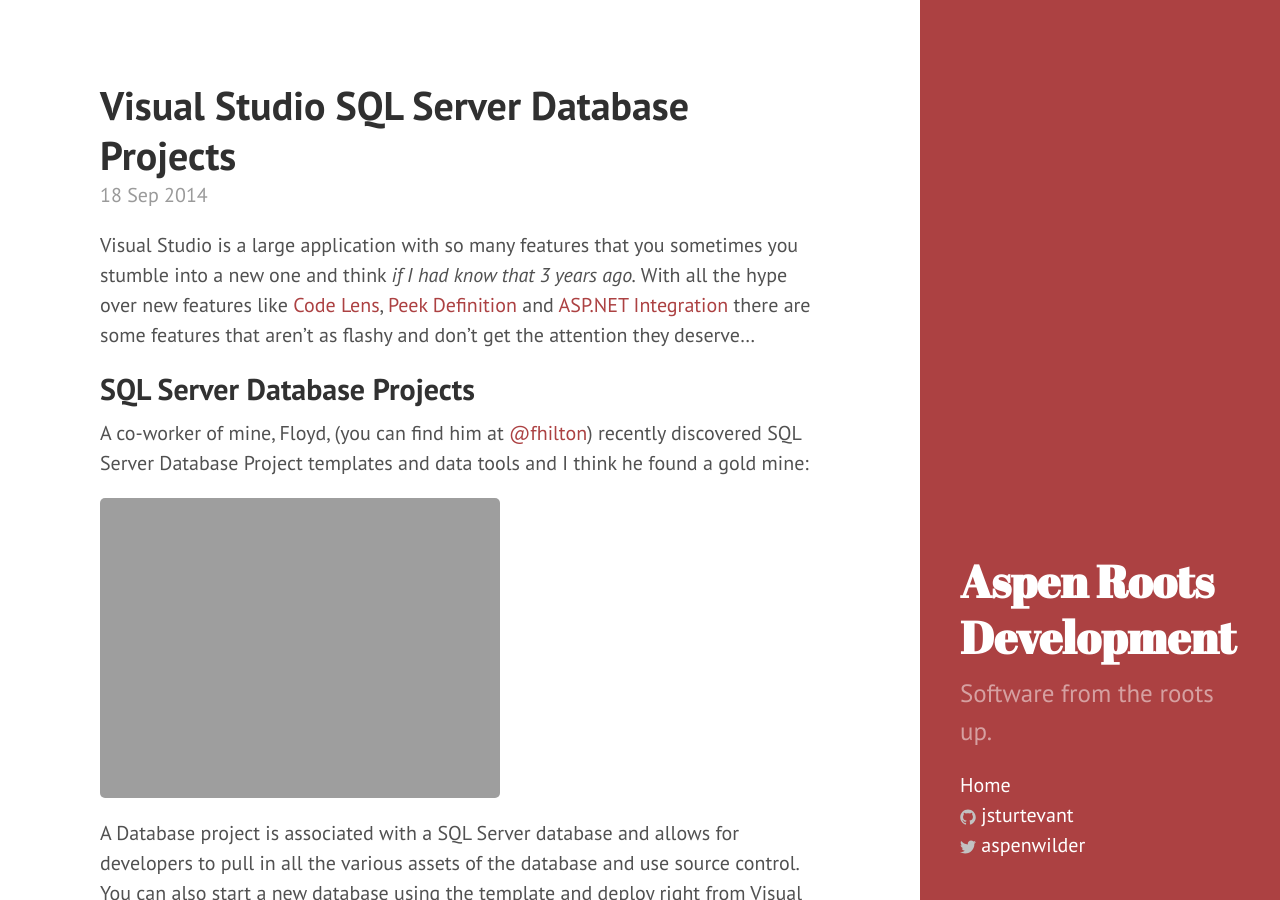
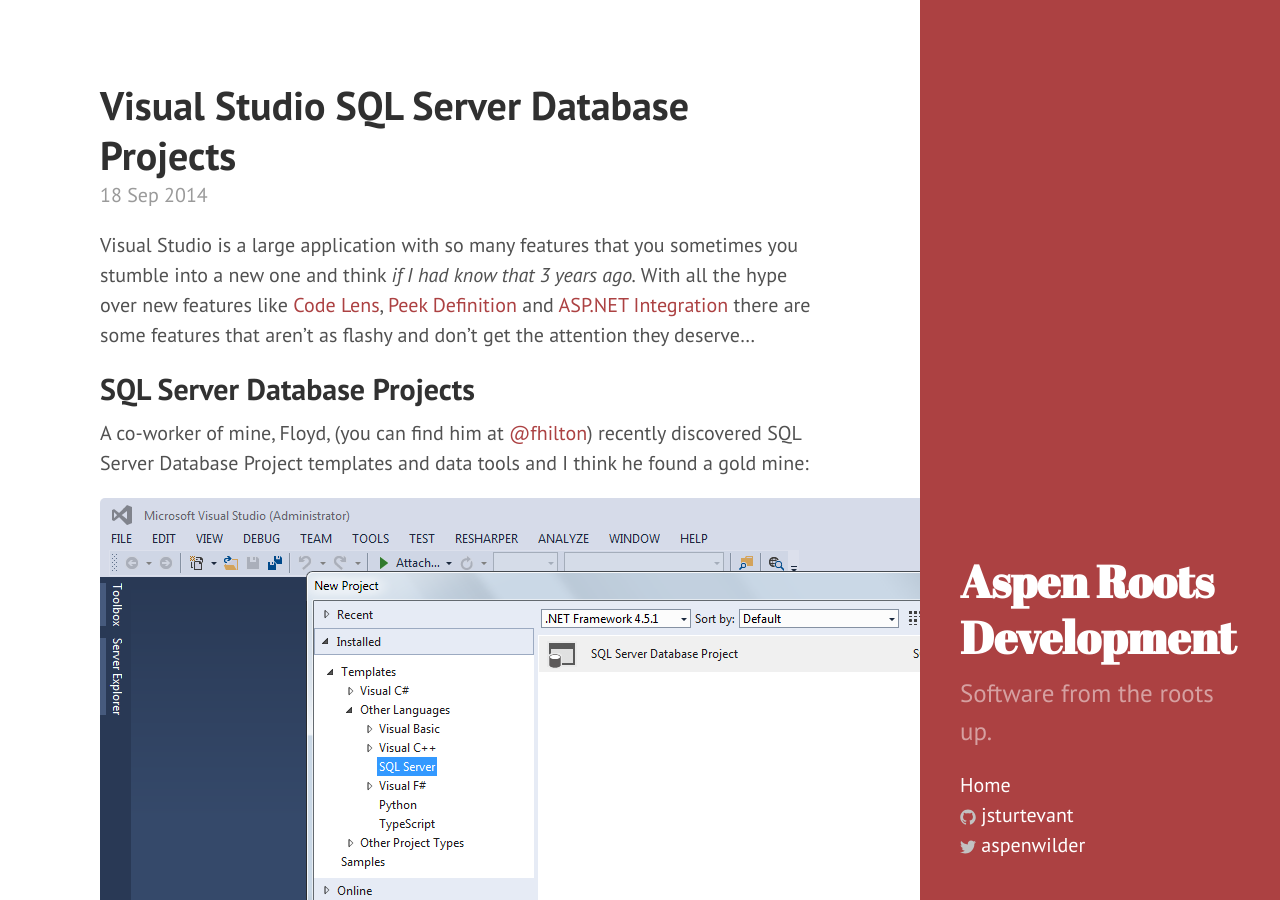
Before and after one commit to jsturtevant/jsturtevant.github.io, a Jekyll site: the page built from _posts/2014-09-18-Visual-Studio-SQL-Server-Database-Projects.markdown, in a window 1280 px wide and 900 px high. Built offline with Jekyll 4.4.1, drawn with Linux system fonts in a browser that asks for light colours; Markdown is read by kramdown in place of the engine named in the settings; comment, search, counter and statistics services are not loaded.

Commit message:
fixed image url

```diff
--- a/_posts/2014-09-18-Visual-Studio-SQL-Server-Database-Projects.markdown
+++ b/_posts/2014-09-18-Visual-Studio-SQL-Server-Database-Projects.markdown
@@ -10,7 +10,7 @@ Visual Studio is a large application with so many features that you sometimes yo
 ## SQL Server Database Projects
 A co-worker of mine, Floyd, (you can find him at [@fhilton](https://twitter.com/fhilton))  recently discovered SQL Server Database Project templates and data tools and I think he found a gold mine:
 
-![Visual Studio 2013 SQL Server Database Project Template]({{ site.url }}/assets/vs-2013-sql-server-database-template.jpg)
+![Visual Studio 2013 SQL Server Database Project Template]({{ site.url }}/assets/vs-2013-sql-server-database-template.PNG)
 
 A Database project is associated with a SQL Server database and allows for developers to pull in all the various assets of the database and use source control. You can also start a new database using the template and deploy right from Visual Studio.
 
```
